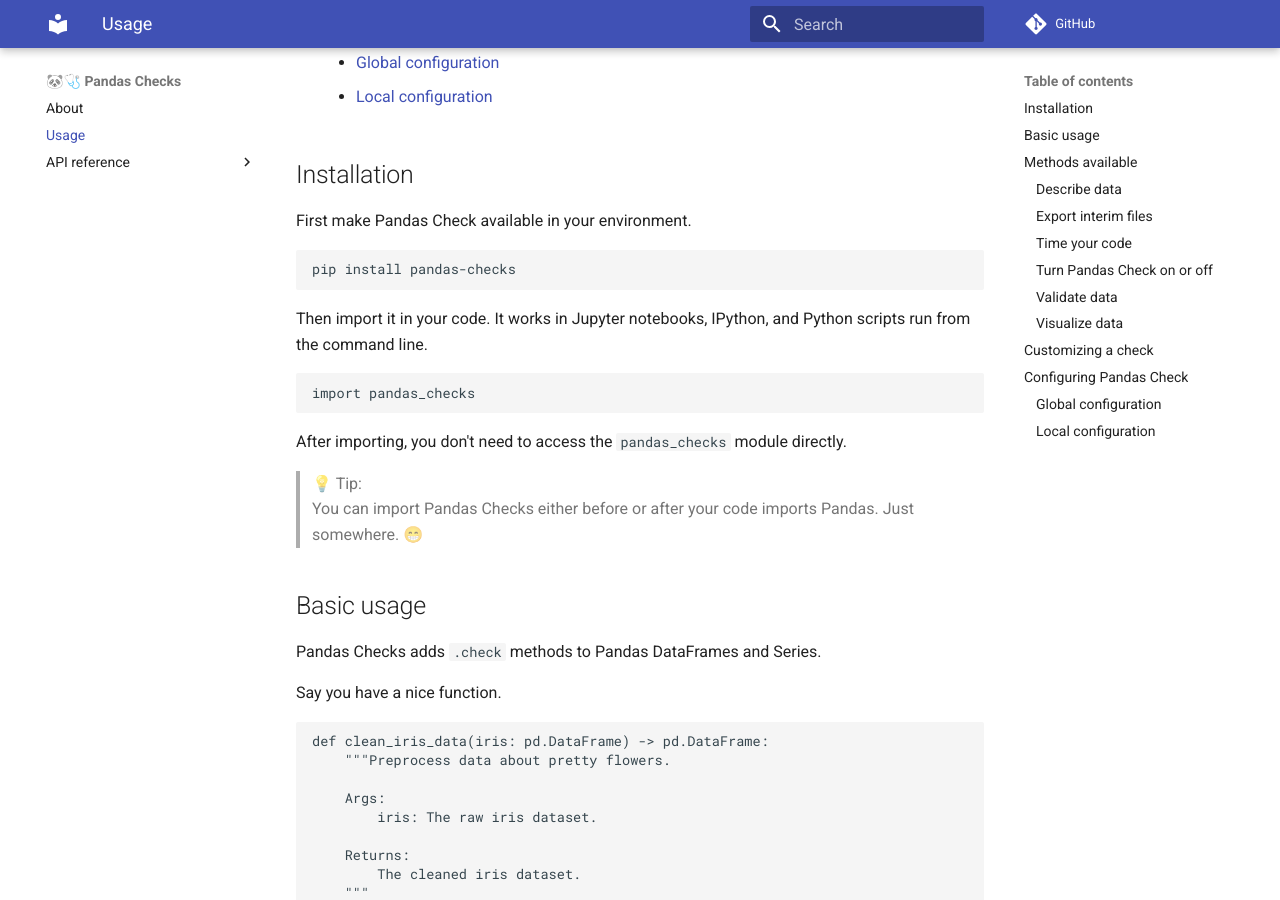
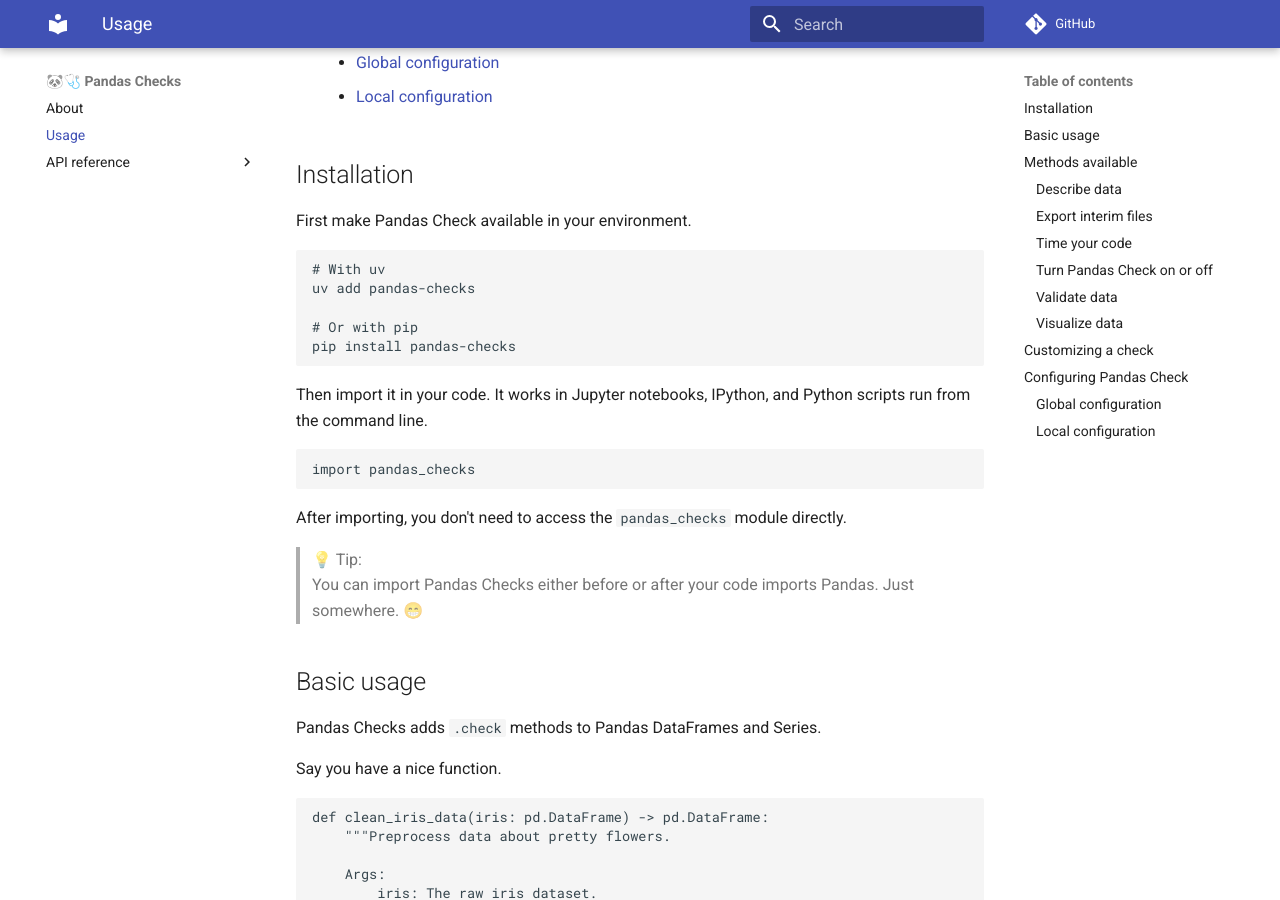
Before and after one commit to cparmet/pandas-checks, an MkDocs documentation site: the page built from docs/usage.md, in a window 1280 px wide and 900 px high, scrolled down 499 px. Built offline with MkDocs 1.6.1 and Material for MkDocs 9.7.7, drawn with Linux system fonts in a browser that asks for light colours; comment, search, counter and statistics services are not loaded.

Commit message:
Add uv install to docs

````diff
--- a/docs/usage.md
+++ b/docs/usage.md
@@ -8,6 +8,10 @@
 First make Pandas Check available in your environment.
 
 ```bash
+# With uv
+uv add pandas-checks
+
+# Or with pip
 pip install pandas-checks
 ```
 
````
